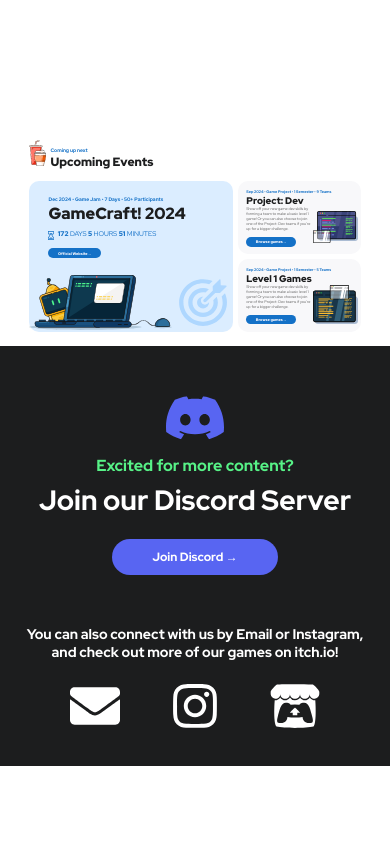
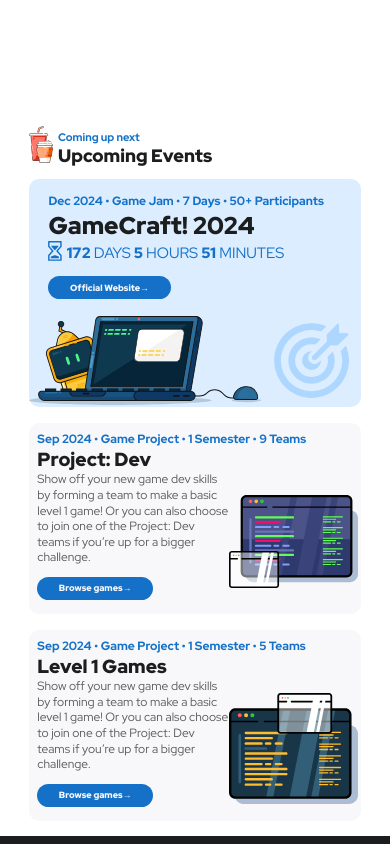
Before and after one commit to nus-gdg/nus-gdg.github.io, a React (Create React App) app in the folder new/: page / in a window 390 px wide. Shown: the part 2520-3364 px from the top of the page. Before the commit the page ends 3286 px from the top, so only its background shows below. Built offline with nearby package versions, Linux system fonts and the light colour scheme.

Commit message:
Modify mobile layout

```diff
--- a/new/src/sections/events/eventItem.scss
+++ b/new/src/sections/events/eventItem.scss
@@ -31,50 +31,50 @@
     &-tagline {
       color: var(--Blue, #1471c7);
       font-family: "Red Hat Display";
-      font-size: 3.8px;
+      font-size: 12px;
       font-style: normal;
       font-weight: 700;
       line-height: normal;
 
       @media (min-width: 640px) {
-        font-size: 5.2px;
+        font-size: 15.6px;
       }
 
       @media (min-width: 768px) {
-        font-size: 7px;
+        font-size: 21.6px;
       }
 
       @media (min-width: 1024px) {
-        font-size: 9.3px;
+        font-size: 11px;
       }
 
       @media (min-width: 1280px) {
-        font-size: 11px;
+        font-size: 13.2px;
       }
 
       @media (min-width: 1536px) {
-        font-size: 12.8px;
+        font-size: 15.6px;
       }
     }
 
     &-name {
       color: var(--Black, #1c1d1e);
       font-family: "Red Hat Display";
-      font-size: 9.6px;
+      font-size: 19px;
       font-style: normal;
       font-weight: 900;
       line-height: normal;
 
       @media (min-width: 640px) {
-        font-size: 13px;
+        font-size: 27px;
       }
 
       @media (min-width: 768px) {
-        font-size: 17.5px;
+        font-size: 36px;
       }
 
       @media (min-width: 1024px) {
-        font-size: 23.3px;
+        font-size: 23px;
       }
 
       @media (min-width: 1280px) {
@@ -101,41 +101,42 @@
     &-description {
       color: #595959;
       font-family: "Red Hat Display";
-      font-size: 3.8px;
+      font-size: 12px;
       font-style: normal;
       font-weight: 400;
       line-height: 130%;
 
       @media (min-width: 640px) {
-        font-size: 5.2px;
+        font-size: 15.6px;
       }
 
       @media (min-width: 768px) {
-        font-size: 7px;
+        font-size: 21.6px;
       }
 
       @media (min-width: 1024px) {
-        font-size: 9.3px;
+        font-size: 11px;
       }
 
       @media (min-width: 1280px) {
-        font-size: 11px;
+        font-size: 13.2px;
       }
 
       @media (min-width: 1536px) {
-        font-size: 12.8px;
+        font-size: 15.6px;
       }
     }
 
     &-button {
       border-width: 0;
-      margin-top: 0.3rem;
-      padding: 2.4px 9.6px;
+      margin-top: 0.7rem;
+      margin-bottom: 0.7rem;
+      padding: 5.4px 21.6px;
       border-radius: 50px;
       background: var(--Blue, #1471c7);
       color: var(--White-on-Black, #f8f8fe);
       font-family: "Red Hat Display";
-      font-size: 3.8px;
+      font-size: 9px;
       font-style: normal;
       font-weight: 900;
       line-height: normal;
@@ -143,31 +144,31 @@
       text-decoration: none;
 
       @media (min-width: 640px) {
-        font-size: 5.2px;
-        padding: 3.3px 13px;
-        margin-top: 0.4rem;
+        font-size: 11.7px;
+        padding: 7.4px 29.3px;
+        margin-top: 0.9rem;
       }
 
       @media (min-width: 768px) {
-        font-size: 7px;
-        padding: 4.4px 17.5px;
-        margin-top: 0.6rem;
+        font-size: 16px;
+        padding: 10px 39px;
+        margin-top: 1.2rem;
       }
 
       @media (min-width: 1024px) {
-        font-size: 9.3px;
-        padding: 5.8px 23.3px;
-        margin-top: 0.7rem;
+        font-size: 11px;
+        padding: 5px 20px;
+        margin-top: 1.6rem;
       }
 
       @media (min-width: 1280px) {
-        font-size: 11px;
+        font-size: 13.2px;
         padding: 6.9px 27.6px;
-        margin-top: 0.9rem;
+        margin-top: 0.85rem;
       }
 
       @media (min-width: 1536px) {
-        font-size: 12.8px;
+        font-size: 15.6px;
         padding: 8px 32px;
         margin-top: 1rem;
       }
--- a/new/src/sections/events/events.scss
+++ b/new/src/sections/events/events.scss
@@ -1,26 +1,26 @@
 .event {
   width: 100%;
   height: 100%;
-  padding: 0.9rem 0;
+  padding-bottom: 0.9rem;
 
   @media (min-width: 640px) {
-    padding: 1.2rem;
+    padding-bottom: 1.2rem;
   }
 
   @media (min-width: 768px) {
-    padding: 1.6rem;
+    padding-bottom: 1.6rem;
   }
 
   @media (min-width: 1024px) {
-    padding: 2.2rem;
+    padding-bottom: 2.2rem;
   }
 
   @media (min-width: 1280px) {
-    padding: 2.6rem;
+    padding-bottom: 2.6rem;
   }
 
   @media (min-width: 1536px) {
-    padding: 3rem 0;
+    padding-bottom: 3rem 0;
   }
 
   &-container {
@@ -77,18 +77,18 @@
     }
 
     &-icon {
-      width: 16.5px;
+      width: 24px;
 
       @media (min-width: 640px) {
-        width: 22.5px;
+        width: 33px;
       }
 
       @media (min-width: 768px) {
-        width: 30px;
+        width: 40px;
       }
 
       @media (min-width: 1024px) {
-        width: 40px;
+        width: 38px;
       }
 
       @media (min-width: 1280px) {
@@ -131,50 +131,50 @@
       &-tagline {
         color: var(--Blue, #1471c7);
         font-family: "Red Hat Display";
-        font-size: 5px;
+        font-size: 11px;
         font-style: normal;
         font-weight: 700;
         line-height: normal;
 
         @media (min-width: 640px) {
-          font-size: 7px;
+          font-size: 16px;
         }
 
         @media (min-width: 768px) {
-          font-size: 9px;
+          font-size: 19px;
         }
 
         @media (min-width: 1024px) {
-          font-size: 12.5px;
+          font-size: 21.6px;
         }
 
         @media (min-width: 1280px) {
-          font-size: 15px;
+          font-size: 22.5px;
         }
 
         @media (min-width: 1536px) {
-          font-size: 17px;
+          font-size: 27px;
         }
       }
 
       &-heading {
         color: var(--Black, #1c1d1e);
         font-family: "Red Hat Display";
-        font-size: 12px;
+        font-size: 18px;
         font-style: normal;
         font-weight: 900;
         line-height: normal;
 
         @media (min-width: 640px) {
-          font-size: 16.5px;
+          font-size: 24px;
         }
 
         @media (min-width: 768px) {
-          font-size: 22px;
+          font-size: 33px;
         }
 
         @media (min-width: 1024px) {
-          font-size: 29px;
+          font-size: 27.6px;
         }
 
         @media (min-width: 1280px) {
@@ -190,36 +190,31 @@
 
   &-body {
     display: flex;
-    flex-direction: row;
+    flex-direction: column;
+
+    @media (min-width: 1024px) {
+      flex-direction: row;
+    }
 
     &-main {
-      width: 62.5%;
+      width: 100%;
+
+      @media (min-width: 1024px) {
+        width: 62.5%;
+      }
     }
 
     &-list {
-      margin-left: 0.3rem;
-      width: calc(37.5%);
+      width: 100%;
+      padding-top: 1rem;
       display: flex;
       flex-direction: column;
-      gap: 0.3rem;
+      gap: 1rem;
       justify-content: space-evenly;
 
-      @media (min-width: 640px) {
-        margin-left: 0.4rem;
-        gap: 0.4rem;
-      }
-
-      @media (min-width: 768px) {
-        margin-left: 0.6rem;
-        gap: 0.6rem;
-      }
-
       @media (min-width: 1024px) {
-        margin-left: 0.7rem;
-        gap: 0.7rem;
-      }
-
-      @media (min-width: 1280px) {
+        width: 37.5%;
+        padding-top: 0;
         margin-left: 0.9rem;
         gap: 0.9rem;
       }
--- a/new/src/sections/events/mainEventItem.scss
+++ b/new/src/sections/events/mainEventItem.scss
@@ -60,21 +60,21 @@
     &-tagline {
       color: var(--Blue, #1471c7);
       font-family: "Red Hat Display";
-      font-size: 5px;
+      font-size: 12px;
       font-style: normal;
       font-weight: 700;
       line-height: normal;
 
       @media (min-width: 640px) {
-        font-size: 7px;
+        font-size: 16px;
       }
 
       @media (min-width: 768px) {
-        font-size: 9px;
+        font-size: 20px;
       }
 
       @media (min-width: 1024px) {
-        font-size: 12.5px;
+        font-size: 12px;
       }
 
       @media (min-width: 1280px) {
@@ -89,21 +89,21 @@
     &-name {
       color: var(--Black, #1c1d1e);
       font-family: "Red Hat Display";
-      font-size: 16.2px;
+      font-size: 24.3px;
       font-style: normal;
       font-weight: 900;
       line-height: normal;
 
       @media (min-width: 640px) {
-        font-size: 22px;
+        font-size: 33px;
       }
 
       @media (min-width: 768px) {
-        font-size: 29.5px;
+        font-size: 45px;
       }
 
       @media (min-width: 1024px) {
-        font-size: 39.2px;
+        font-size: 37.3px;
       }
 
       @media (min-width: 1280px) {
@@ -121,18 +121,18 @@
       align-items: center;
 
       &-icon {
-        width: 6px;
+        width: 13.5px;
 
         @media (min-width: 640px) {
-          width: 8.2px;
+          width: 18px;
         }
 
         @media (min-width: 768px) {
-          width: 10.9px;
+          width: 24px;
         }
 
         @media (min-width: 1024px) {
-          width: 14.5px;
+          width: 14px;
         }
 
         @media (min-width: 1280px) {
@@ -149,26 +149,26 @@
       }
 
       &-text {
-        margin-left: 0.2rem;
+        margin-left: 0.3rem;
         color: var(--Blue, #1471c7);
         font-family: "Red Hat Display";
-        font-size: 6.8px;
+        font-size: 15px;
         font-style: normal;
         font-weight: 400;
         line-height: normal;
 
         @media (min-width: 640px) {
-          font-size: 9.3px;
-          margin-left: 0.3rem;
+          font-size: 20px;
+          margin-left: 0.45rem;
         }
 
         @media (min-width: 768px) {
-          font-size: 12.4px;
-          margin-left: 0.4rem;
+          font-size: 28px;
+          margin-left: 0.6rem;
         }
 
         @media (min-width: 1024px) {
-          font-size: 16.5px;
+          font-size: 15.7px;
           margin-left: 0.6rem;
         }
 
@@ -190,13 +190,13 @@
 
     &-button {
       border-width: 0;
-      margin-top: 0.3rem;
-      padding: 2.4px 9.6px;
+      margin-top: 0.7rem;
+      padding: 5.4px 21.6px;
       border-radius: 50px;
       background: var(--Blue, #1471c7);
       color: var(--White-on-Black, #f8f8fe);
       font-family: "Red Hat Display";
-      font-size: 3.8px;
+      font-size: 9px;
       font-style: normal;
       font-weight: 900;
       line-height: normal;
@@ -204,31 +204,31 @@
       text-decoration: none;
 
       @media (min-width: 640px) {
-        font-size: 5.2px;
-        padding: 3.3px 13px;
-        margin-top: 0.4rem;
+        font-size: 11.7px;
+        padding: 7.4px 29.3px;
+        margin-top: 0.9rem;
       }
 
       @media (min-width: 768px) {
-        font-size: 7px;
-        padding: 4.4px 17.5px;
-        margin-top: 0.55rem;
+        font-size: 16px;
+        padding: 10px 39px;
+        margin-top: 1.2rem;
       }
 
       @media (min-width: 1024px) {
-        font-size: 9.3px;
-        padding: 5.8px 23.3px;
-        margin-top: 0.73rem;
+        font-size: 11px;
+        padding: 5px 20px;
+        margin-top: 1.6rem;
       }
 
       @media (min-width: 1280px) {
-        font-size: 11px;
+        font-size: 13.2px;
         padding: 6.9px 27.6px;
         margin-top: 0.85rem;
       }
 
       @media (min-width: 1536px) {
-        font-size: 12.8px;
+        font-size: 15.6px;
         padding: 8px 32px;
         margin-top: 1rem;
       }
```
